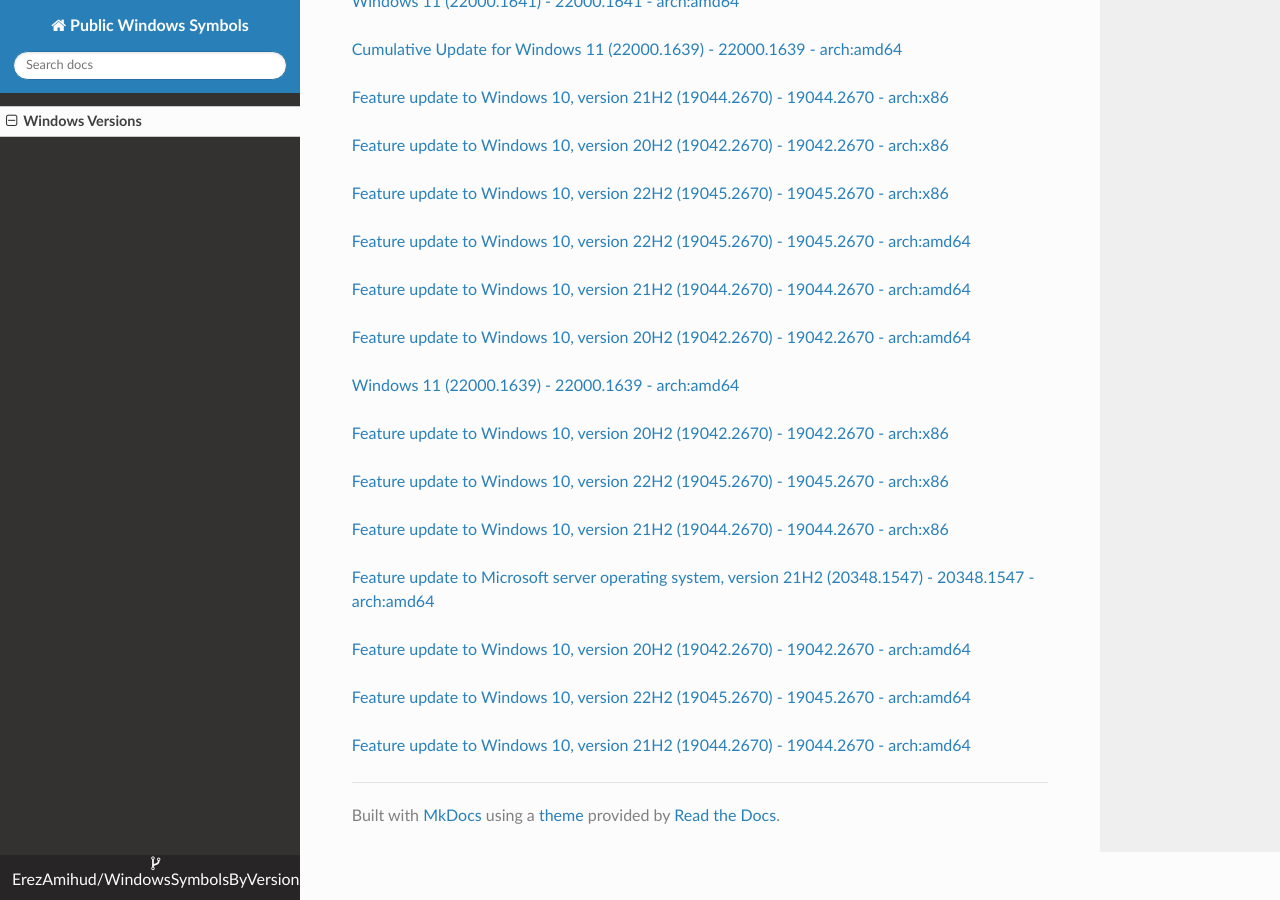
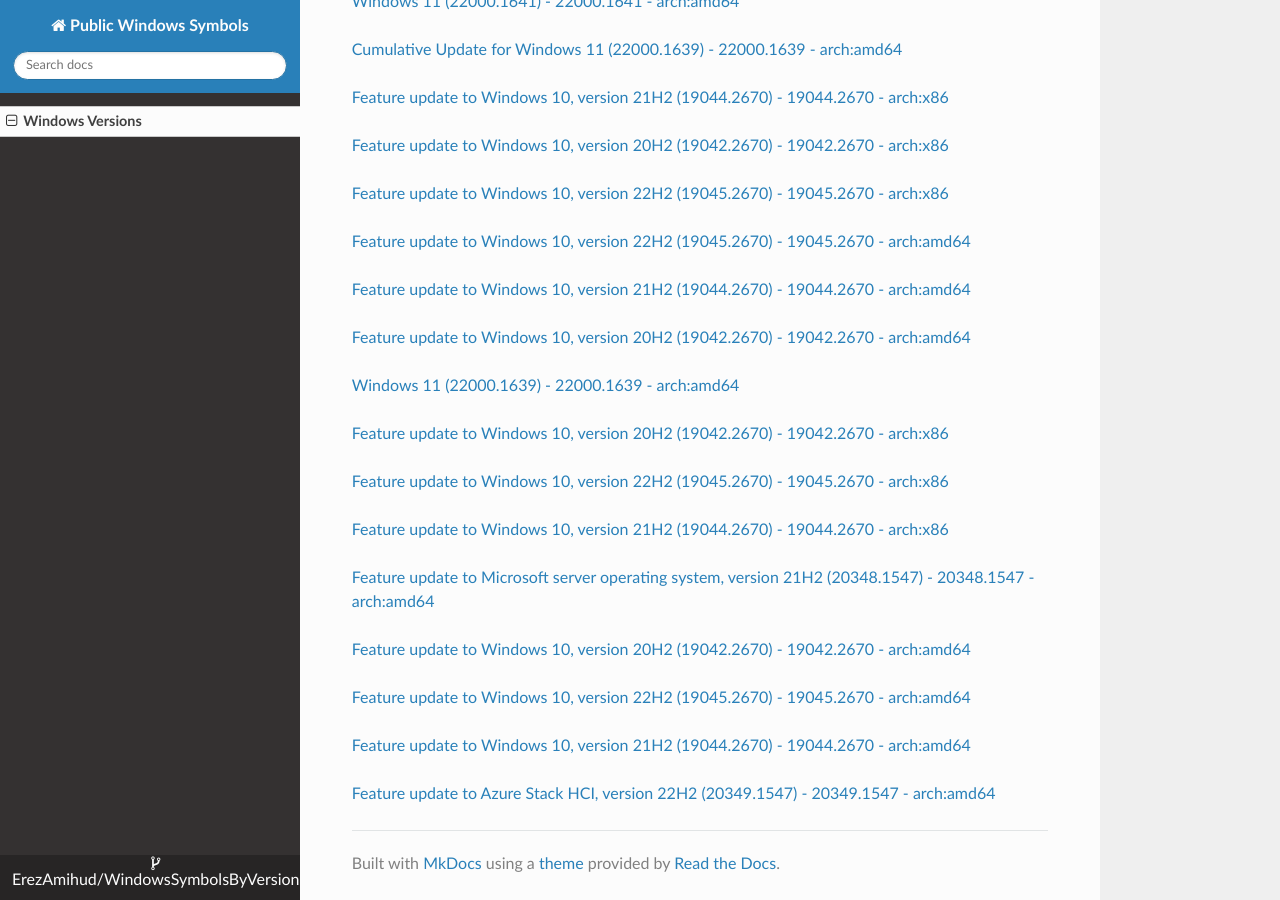
Before and after one commit to ErezAmihud/WindowsSymbolsByVersion, an MkDocs documentation site: the page built from docs/index.md, in a window 1280 px wide and 900 px high, scrolled down 38693 px. Built offline with MkDocs 1.6.1, drawn with Linux system fonts in a browser that asks for light colours; nearby versions of some CDN libraries.

Commit message:
Automated commit, add manifest for d6719188-17fb-4527-8f52-d46f400d0cb7

```diff
--- a/docs/index.md
+++ b/docs/index.md
@@ -2254,3 +2254,6 @@
 
 
 [Feature update to Windows 10, version 21H2 (19044.2670) - 19044.2670 - arch:amd64](https://github.com/ErezAmihud/WindowsSymbolsByVersion/blob/main/manifests/fb5a2831-7ecb-48cf-9d86-6af48e56722e.manifest)
+
+
+[Feature update to Azure Stack HCI, version 22H2 (20349.1547) - 20349.1547 - arch:amd64](https://github.com/ErezAmihud/WindowsSymbolsByVersion/blob/main/manifests/d6719188-17fb-4527-8f52-d46f400d0cb7.manifest)
```
Also changed, not shown: process_builds.json (+1 -1 lines), 1 other file.
